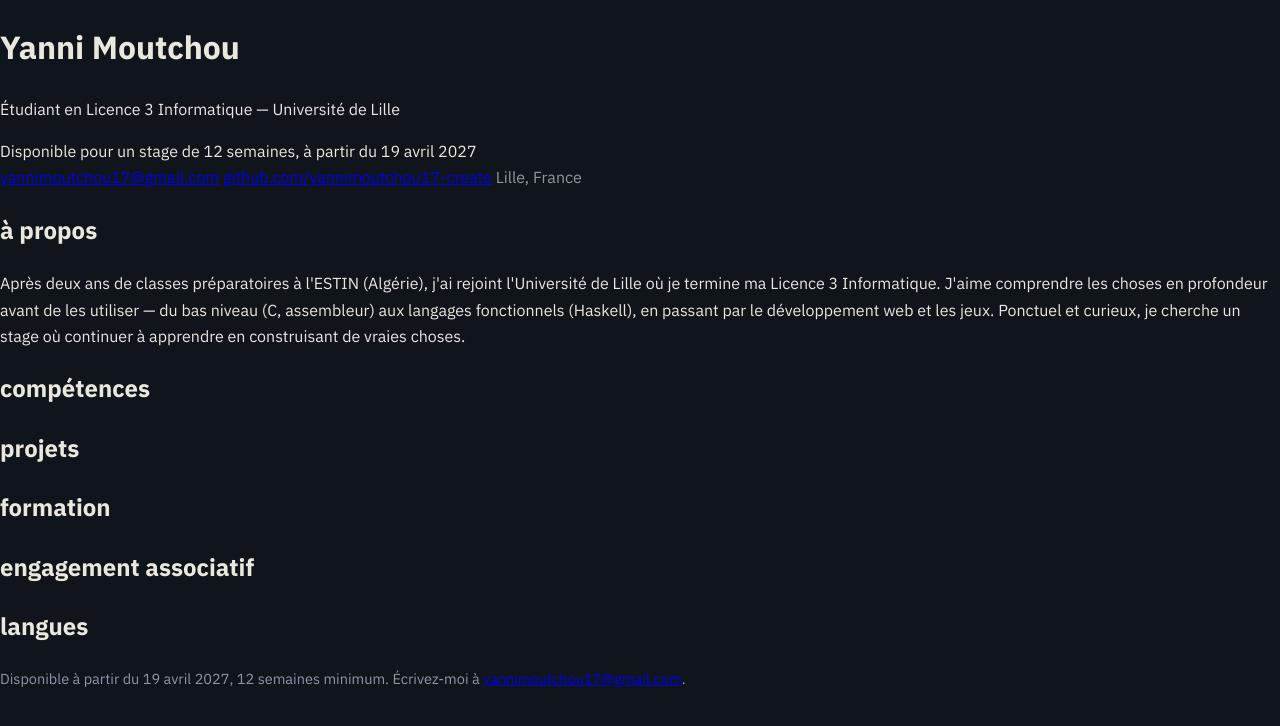
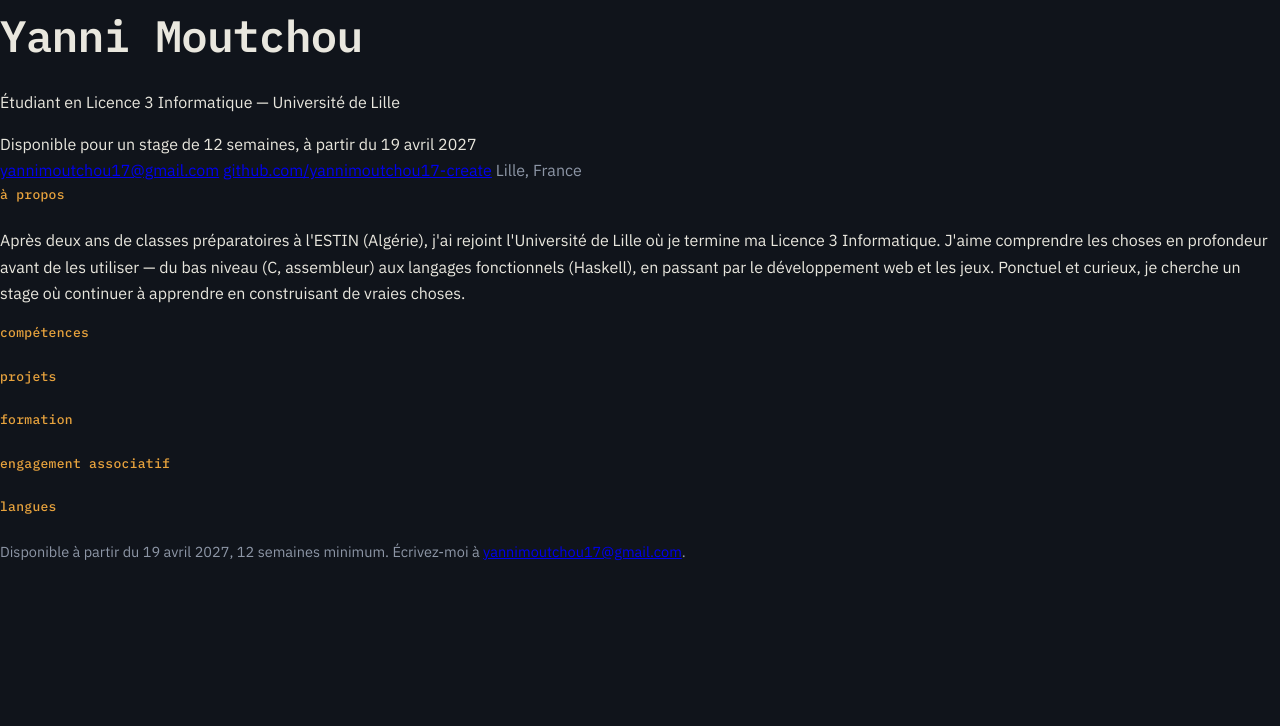
Before and after one commit to yannimoutchou17-create/portfolio, a plain HTML site: page index.html in a window 1280 px wide. Drawn offline with Linux system fonts and the light colour scheme.

Commit message:
definir h1 et h2 dans style

```diff
--- a/style.css
+++ b/style.css
@@ -21,3 +21,20 @@ body {
     line-height: 1.65;
     -webkit-font-smoothing: antialiased;
 }
+
+h1 {
+    font-family: 'IBM Plex Mono', ui-monospace, monospace;
+    font-size: clamp(30px, 5vw, 44px);
+    margin: 0 0 10px;
+    font-weight: 600;
+    letter-spacing: -0.5px;
+}
+
+h2 {
+    font-family: 'IBM Plex Mono', ui-monospace, monospace;
+    font-size: 13px;
+    color: var(--accent);
+    font-weight: 500;
+    margin: 0 0 22px;
+    letter-spacing: 0.3px;
+}
```
